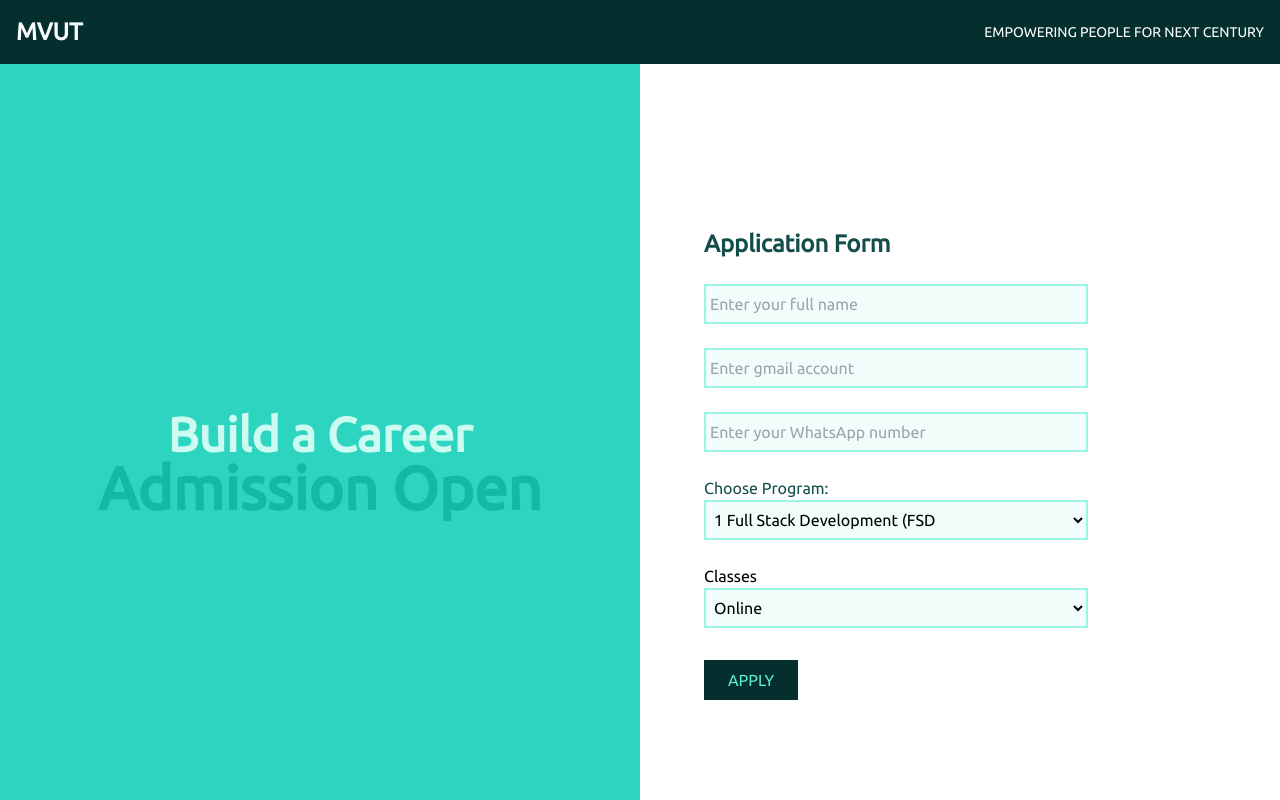
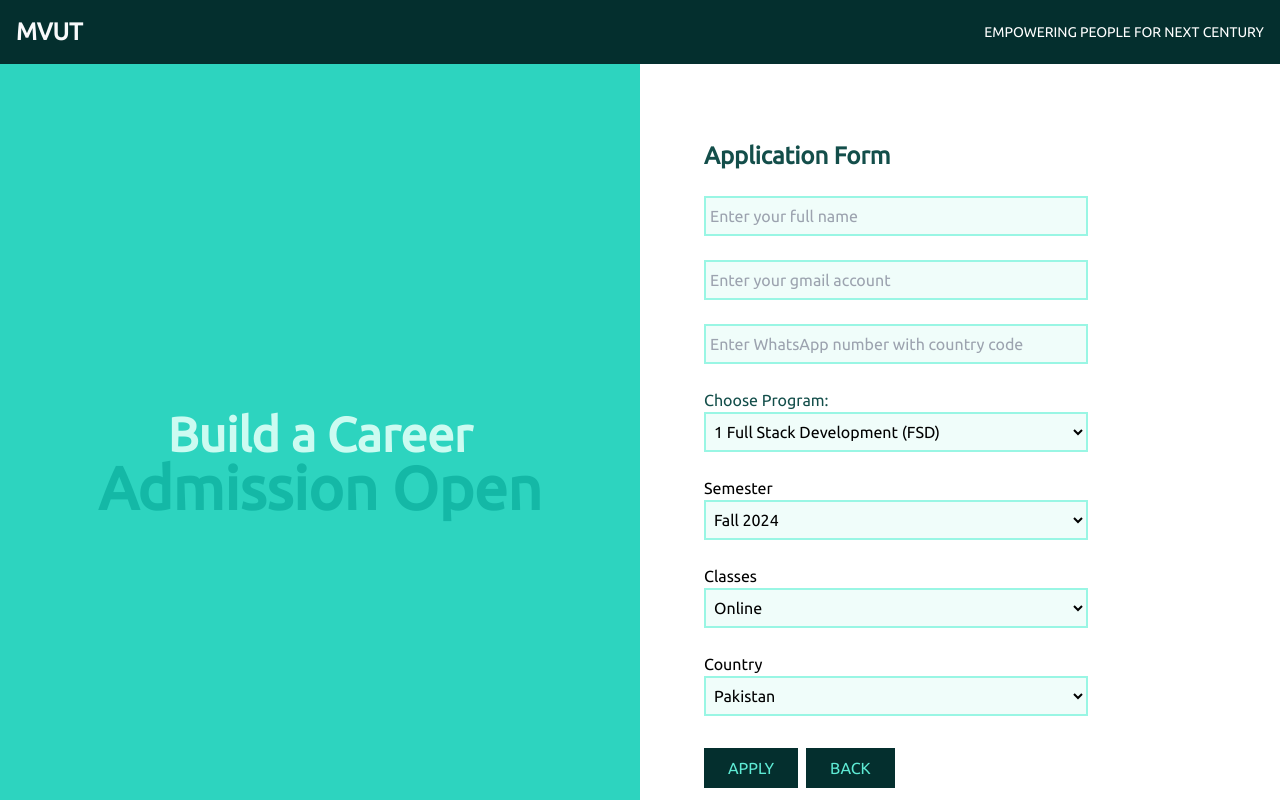
Before and after one commit to mvut/mvut, a Next.js app: page /apply in a window 1280 px wide. Shown: the top 800 px of the page. Built offline with nearby package versions, Linux system fonts and the light colour scheme.

Commit message:
Apply v1.3

```diff
--- a/app/apply/page.tsx
+++ b/app/apply/page.tsx
@@ -1,11 +1,13 @@
+import Link from "next/link";
+
 export default function ApplicationForm(){
     const programs =[
-        {id:1, program:"Full Stack Development (FSD"},
-        {id:2, program:"Artificial Intelligence"},
-        {id:3, program:"Web Designing and Graphics"},
-        {id:4, program:"Data Science"},
-        {id:5, program:"Research and Development"},
-        {id:6, program:"Interpersonal Skills"},
+        {id:1, program:"Full Stack Development (FSD)"},
+        {id:2, program:"Artificial Intelligence (AI)"},
+        {id:3, program:"Web Designing and Graphics (WD&G)"},
+        {id:4, program:"Data Science (DS)"},
+        {id:5, program:"Research and Development (R&D)"},
+        {id:6, program:"Interpersonal Skills (IPS)"},
     ]
     return(
         <div className={'flex flex-row md:min-h-screen items-center justify-center'}>
@@ -17,9 +19,12 @@ export default function ApplicationForm(){
             <form className={'flex flex-col md:w-1/2 items-start justify-center md:gap-6 p-2 lg:pl-16'}>
                 <p className={'text-teal-900 text-2xl font-bold text-center'}>Application Form</p>
 
-                <input type={'text'} placeholder={'Enter your full name'} className={'md:h-10 md:w-96 bg-teal-50 p-1 border-2 border-teal-200'}/>
-                <input type={'text'} placeholder={'Enter gmail account'} className={'md:h-10 md:w-96 bg-teal-50 p-1 border-2 border-teal-200'}/>
-                <input type={'text'} placeholder={'Enter your WhatsApp number'} className={'md:h-10 md:w-96 bg-teal-50 p-1 border-2 border-teal-200'}/>
+                <input type={'text'} placeholder={'Enter your full name'}
+                       className={'md:h-10 md:w-96 bg-teal-50 p-1 border-2 border-teal-200'}/>
+                <input type={'text'} placeholder={'Enter your gmail account'}
+                       className={'md:h-10 md:w-96 bg-teal-50 p-1 border-2 border-teal-200'}/>
+                <input type={'text'} placeholder={'Enter WhatsApp number with country code'}
+                       className={'md:h-10 md:w-96 bg-teal-50 p-1 border-2 border-teal-200'}/>
 
                 <div className={'flex flex-col'}>
                     <label className={'text-teal-900'}>Choose Program:</label>
@@ -35,6 +40,14 @@ export default function ApplicationForm(){
                 </div>
 
                 <div className={'flex flex-col '}>
+                    <label>Semester</label>
+                    <select className={'md:h-10 md:w-96 bg-teal-50 p-1 border-2 border-teal-200'}>
+                        <option value={1}>Fall 2024</option>
+                        {/*<option value={2}>Spring 2025</option>*/}
+                    </select>
+                </div>
+
+                <div className={'flex flex-col '}>
                     <label>Classes</label>
                     <select className={'md:h-10 md:w-96 bg-teal-50 p-1 border-2 border-teal-200'}>
                         <option value={1}>Online</option>
@@ -42,9 +55,22 @@ export default function ApplicationForm(){
                     </select>
                 </div>
 
-                <button type={'submit'}
-                        className={'text-md bg-teal-950 text-teal-300 rounded-lg uppercase hover:bg-teal-800 md:p-2 md:px-6 py-2 mt-2'}>Apply
-                </button>
+                <div className={'flex flex-col '}>
+                    <label>Country</label>
+                    <select className={'md:h-10 md:w-96 bg-teal-50 p-1 border-2 border-teal-200'}>
+                        <option value={1}>Pakistan</option>
+                        {/*<option value={2}>Onsite</option>*/}
+                    </select>
+                </div>
+
+                <div className={'flex gap-2'}>
+                    <button type={'submit'}
+                            className={'text-md bg-teal-950 text-teal-300 rounded-lg uppercase hover:bg-teal-800 md:p-2 md:px-6 py-2 mt-2'}>Apply
+                    </button>
+                    <Link href={'/'}
+                          className={'text-md bg-teal-950 text-teal-300 rounded-lg uppercase hover:bg-teal-800 md:p-2 md:px-6 py-2 mt-2'}>Back</Link>
+
+                </div>
             </form>
 
 
--- a/app/components/navbar.tsx
+++ b/app/components/navbar.tsx
@@ -25,7 +25,8 @@ export default function MyHeaderComponent(){
             {/*    </div>*/}
             {/*</div>*/}
             <div className={'flex flex-col sm:flex-row items-center justify-center sm:justify-between sm:px-4 sm:py-4 bg-teal-950 text-gray-50 '}>
-                <p className={'font-bold text-2xl uppercase'}>Mvut</p>
+                <Link className={'font-bold text-2xl uppercase'} href={'/'}>Mvut</Link>
+                {/*<p className={'font-bold text-2xl uppercase'}>Mvut</p>*/}
                 <p className={'text-sm text-white uppercase'}>Empowering People for Next Century</p>
             </div>
         </div>
```
